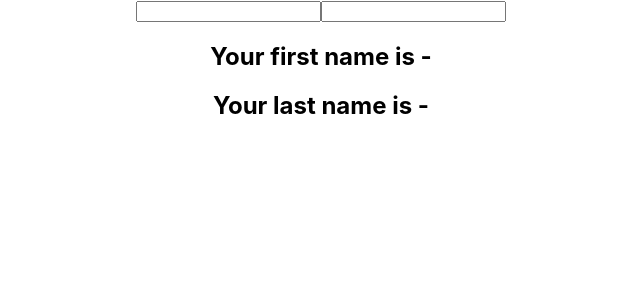
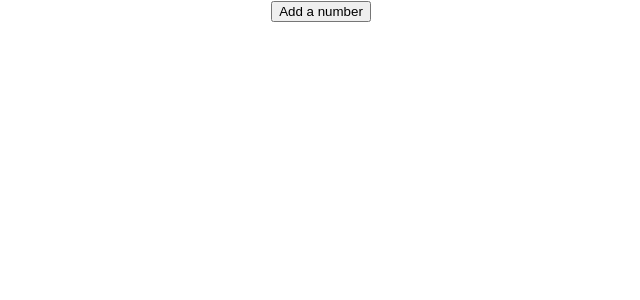
Before and after one commit to kindeme/NewRepo, a React (Create React App) app: page / in a window 1280 px wide. Shown: the top 300 px of the page, without its empty margins (319-959 px from the left). Built offline with nearby package versions, Linux system fonts and the light colour scheme.

Commit message:
useState array

```diff
--- a/src/App.js
+++ b/src/App.js
@@ -2,13 +2,15 @@ import React from "react";
 import "./App.css";
 import ClassCounter from "./components/ClassCounter";
 import HookCounter from "./components/HookCounter";
+import HookCounterFour from "./components/HookCounterFour";
 import HookCounterThree from "./components/HookCounterThree";
 import HookCounterTwo from "./components/HookCounterTwo";
 
 function App() {
   return (
     <div className="App">
-      <HookCounterThree />
+      <HookCounterFour />
+      {/* <HookCounterThree /> */}
       {/* <HookCounterTwo /> */}
       {/* <HookCounter /> */}
       {/* <ClassCounter /> */}
--- /dev/null
+++ b/src/components/HookCounterFour.js
@@ -0,0 +1,27 @@
+import React, { useState } from "react";
+
+function HookCounterFour() {
+  const [items, setItems] = useState([]);
+
+  const addItem = () => {
+    setItems([
+      ...items,
+      {
+        id: items.length,
+        value: Math.floor(Math.random() * 10) + 1,
+      },
+    ]);
+  };
+  return (
+    <div>
+      <button onClick={addItem}>Add a number</button>
+      <ul>
+        {items.map((item) => {
+          <li key={item.id}>{item.value}</li>;
+        })}
+      </ul>
+    </div>
+  );
+}
+
+export default HookCounterFour;
```
Also changed, not shown: 1 other file (tests, documents, lock files or other folders).
